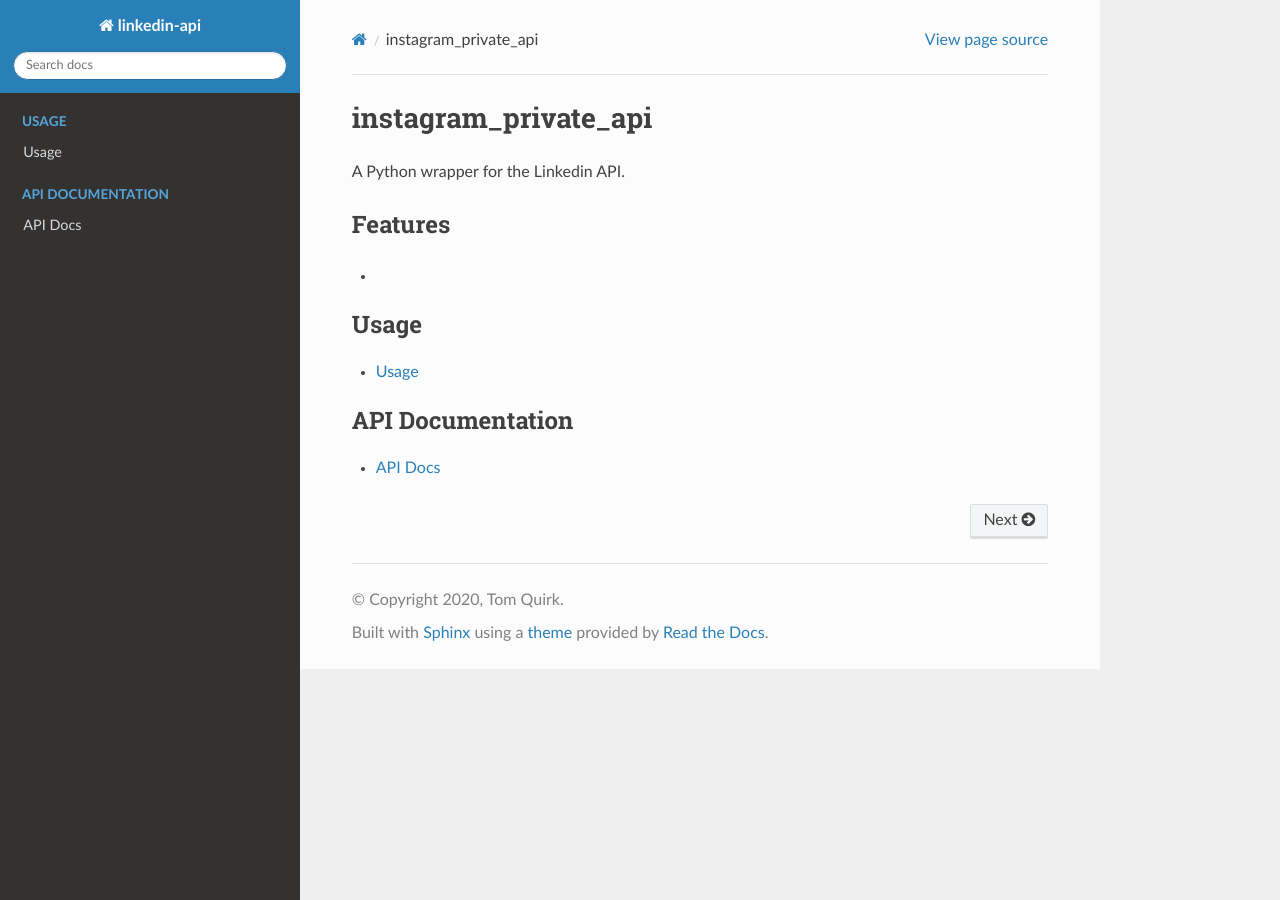
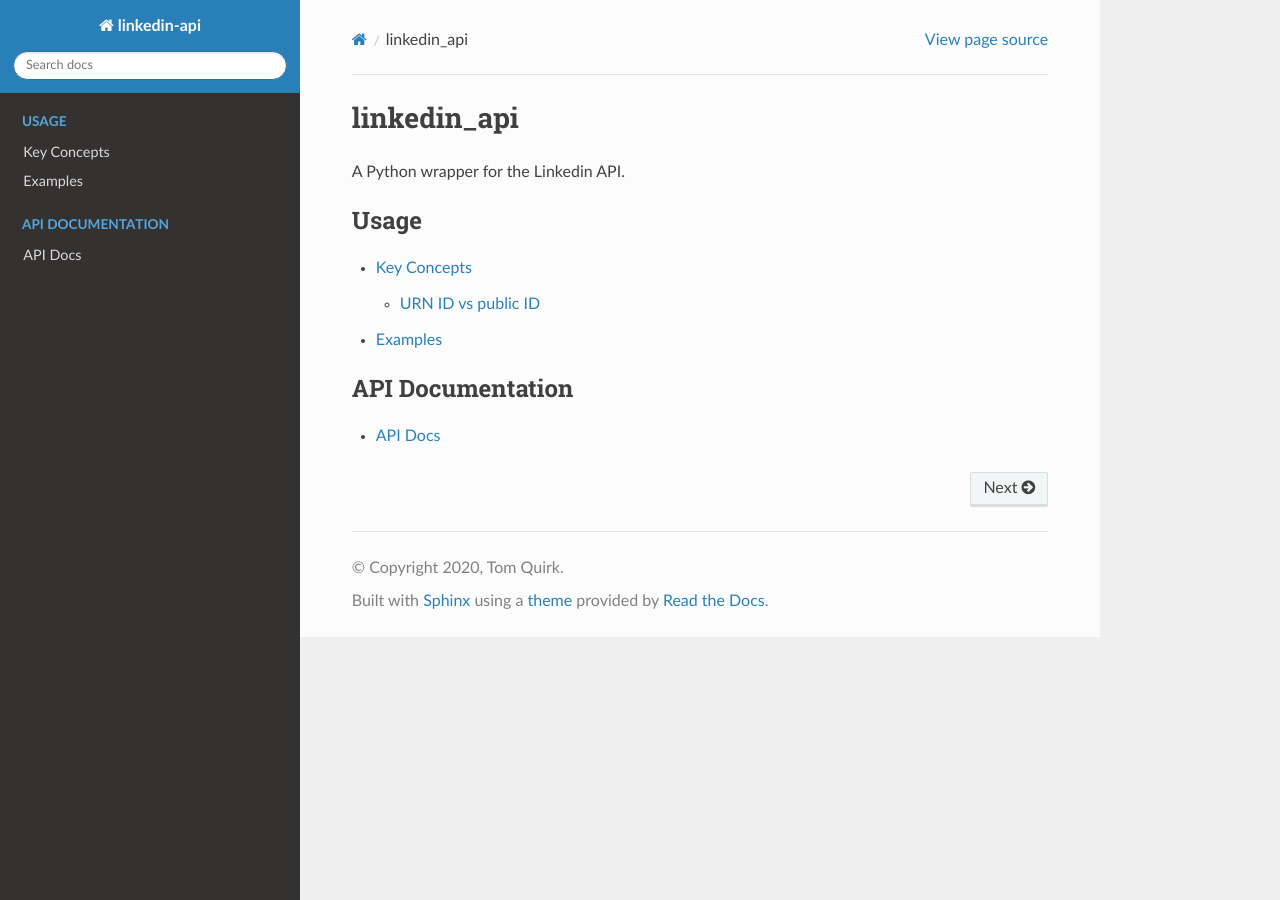
Before and after one commit to tomquirk/linkedin-api, a Sphinx documentation site: the page built from docs/source/index.rst, in a window 1280 px wide. Built offline with Sphinx 7.4.7 and the Read the Docs theme 2.0.0, drawn with Linux system fonts in a browser that asks for light colours.

Commit message:
Add key concepts to docs

```diff
--- /dev/null
+++ b/docs/source/examples.rst
@@ -0,0 +1,4 @@
+Examples
+========
+
+Coming soon!
--- a/docs/source/index.rst
+++ b/docs/source/index.rst
@@ -3,20 +3,17 @@
    You can adapt this file completely to your liking, but it should at least
    contain the root `toctree` directive.
 
-instagram_private_api
+linkedin_api
 ======================
 
 A Python wrapper for the Linkedin API.
-
-Features
---------
--
 
 .. toctree::
    :maxdepth: 2
    :caption: Usage
 
-   usage
+   key_concepts
+   examples
 
 .. toctree::
    :maxdepth: 2
--- a/docs/source/usage.rst
+++ /dev/null
@@ -1,2 +0,0 @@
-Usage
-=====
```
Also changed, not shown: docs/source/key_concepts.rst (added, +25 -0 lines).
